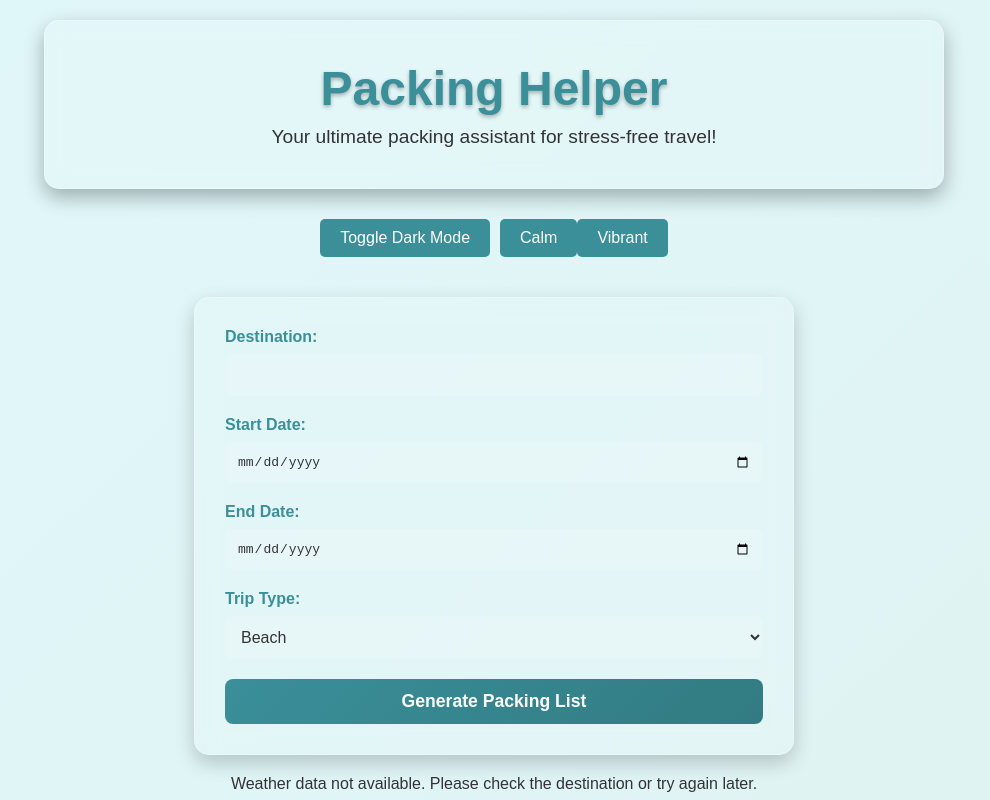
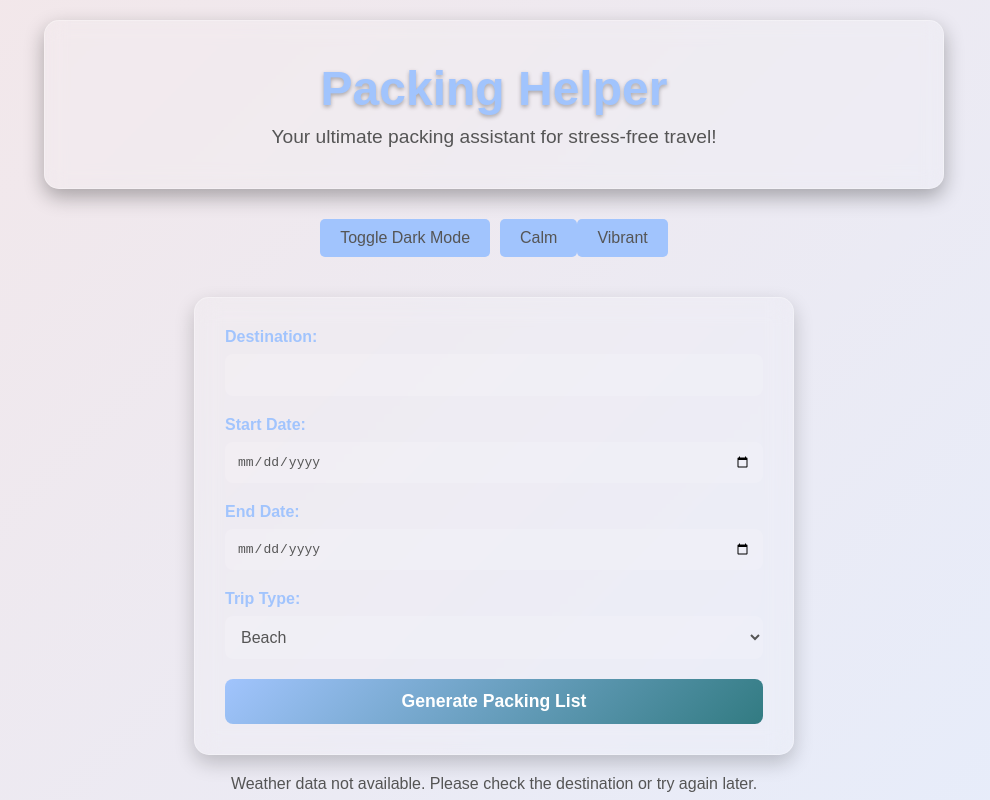
Before and after one commit to aysa2018/triptote, a React (Create React App) app: page / in a window 1280 px wide. Shown: the top 800 px of the page, without its empty margins (146-1136 px from the left). Built offline with nearby package versions, Linux system fonts and the light colour scheme.

Commit message:
Some other moods too, but need to fix the colors

```diff
--- a/src/App.css
+++ b/src/App.css
@@ -278,3 +278,44 @@ form button:hover {
   color: var(--accent-color);
   transform: scale(1.05);
 }
+
+/* Default Light Theme */
+:root {
+  --bg-gradient: linear-gradient(135deg, #e0f7fa, #e0f2f1);
+  --text-color: #333;
+  --accent-color: #3a8f99;
+}
+
+/* Dark Theme */
+[data-theme="dark"] {
+  --bg-gradient: linear-gradient(135deg, #1e1e1e, #323232);
+  --text-color: #f0f0f0;
+  --accent-color: #327b82;
+}
+
+/* Calm Mood Theme */
+.calm {
+  --bg-gradient: linear-gradient(135deg, #f3e7e9, #e3eeff);
+  --accent-color: #a1c4fd;
+  --text-color: #555;
+}
+
+/* Vibrant Mood Theme */
+.vibrant {
+  --bg-gradient: linear-gradient(135deg, #ff9a8b, #ff6a88);
+  --accent-color: #ff4081;
+  --text-color: #fff;
+}
+
+/* App Container Styling to Apply Moods */
+.App {
+  background: var(--bg-gradient);
+  color: var(--text-color);
+  transition: background 0.5s ease, color 0.5s ease;
+}
+
+button, .theme-toggle button, .mood-buttons button {
+  background-color: var(--accent-color);
+  color: var(--text-color);
+  transition: background-color 0.3s, color 0.3s;
+}
```
